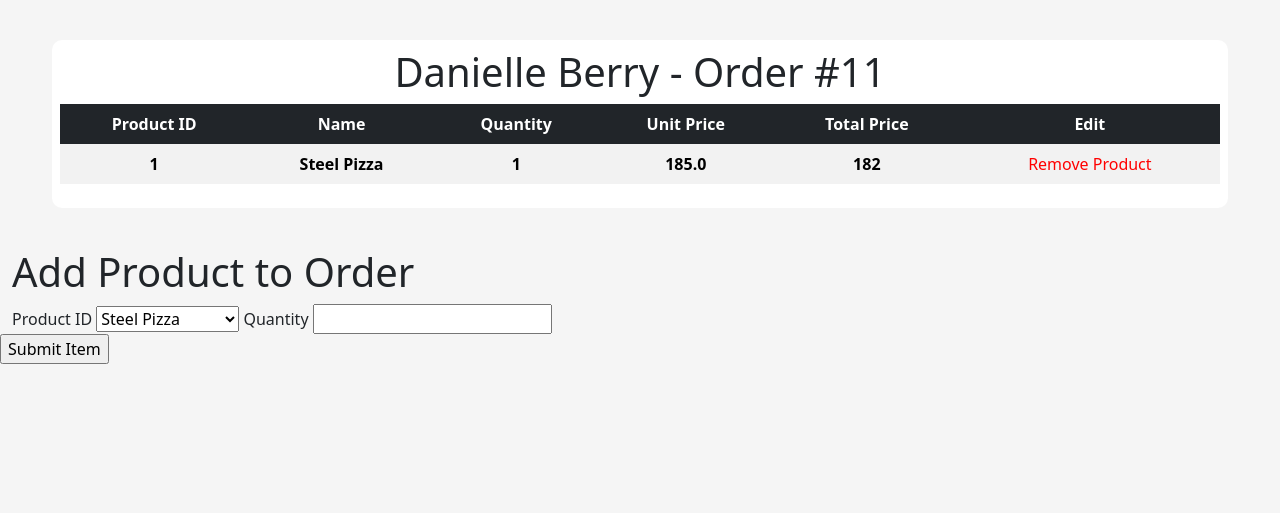
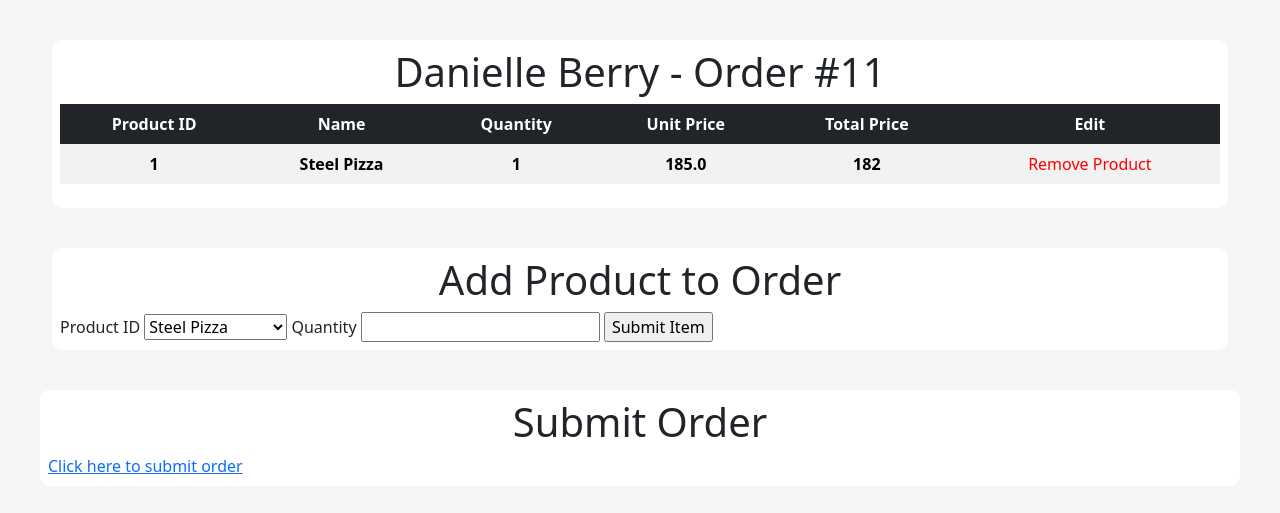
Before and after one commit to lucasnunesg/flask-inventoryManagement, a Flask app: page /order/11 in a window 1280 px wide. Shown: the part 56-569 px from the top of the page. Run offline with Flask 3, Linux system fonts and the light colour scheme; data comes from the database, SQL or seed files in the repository; both versions use the stored data as it was after the commit; some libraries are stand-ins or nearby versions.

Commit message:
minor changes to templates

```diff
--- a/app/controllers/default.py
+++ b/app/controllers/default.py
@@ -146,6 +146,17 @@ def delete_orderitem(item_id, order_id):
     return redirect(url_for("order", id=order_id))
 
 
+@app.route("/close-order/<id>", methods=["GET", "POST"])
+def close_order(id):
+    order = Order.query.get(id)
+    order_items = OrderItem.query.filter_by(order_id=order.id).all()
+    for item in order_items:
+        product = Product.query.get(item.item_id)
+        product.quantity_available -= item.quantity
+        db.session.commit()
+    return redirect(url_for("products"))
+
+
 @app.route("/logout", methods=["GET", "POST"])
 def logout():
     return render_template("index.html")
--- a/app/templates/order.html
+++ b/app/templates/order.html
@@ -34,7 +34,10 @@
         </tbody>
     </table>
 </div>
+<div class="content-section">
+    <div class="title">
         <h1>Add Product to Order</h1>
+    </div>
 {% with messages = get_flashed_messages() %}
 {% if messages %}
 <div class="alert alert-danger">
@@ -57,8 +60,16 @@
     {% endfor %}
     {% endif %}
     {{form.quantity}}
+    {{ form.submit() }}
 </div>
-        {{ form.submit() }}
 </form>
+</div>
+
+<div class="content-section">
+    <div class="title">
+        <h1>Submit Order</h1>
+    </div>
+    <a href="{{ url_for('close_order', id=order) }}">Click here to submit order</a>
+</div>
 
 {% endblock body %}
```
Also changed, not shown: instance/storage.db. Lines whose indentation alone changed are shown as unchanged.
